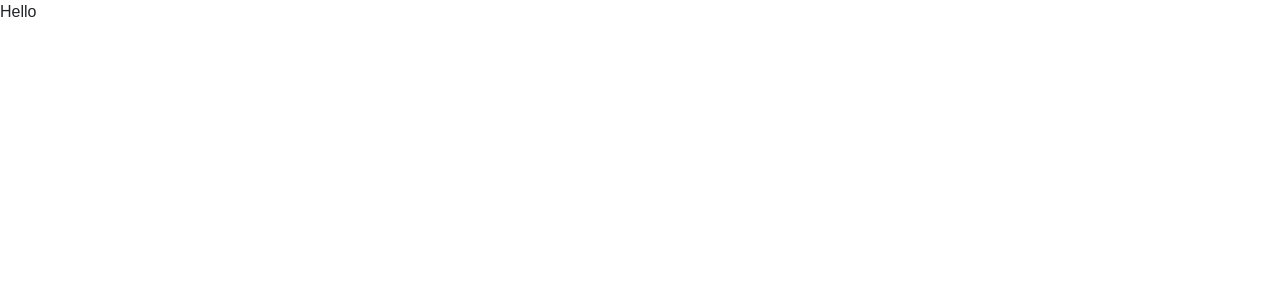
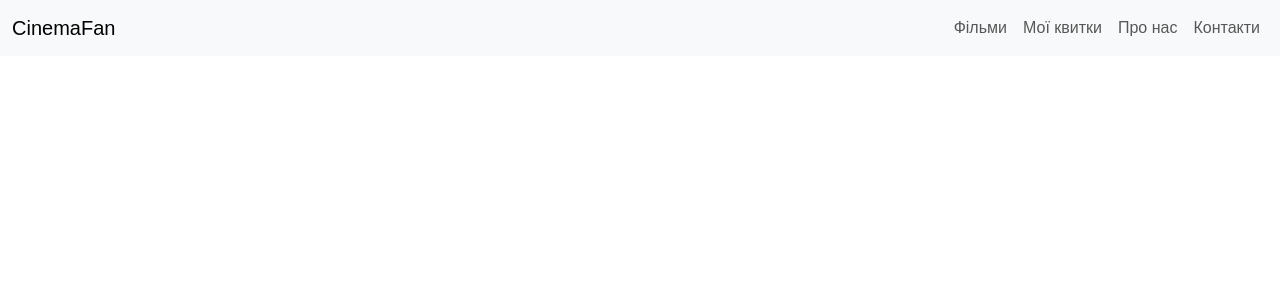
Before and after one commit to DanilByaliy/Cinema-tickets, a React (Create React App) app in the folder client/: page /movies in a window 1280 px wide. Shown: the top 300 px of the page. Built offline with nearby package versions, Linux system fonts and the light colour scheme.

Commit message:
add Header component with main navigation

```diff
--- a/client/src/App.jsx
+++ b/client/src/App.jsx
@@ -1,8 +1,13 @@
 import './App.css';
-import 'bootstrap/dist/css/bootstrap.min.css'
+import 'bootstrap/dist/css/bootstrap.min.css';
+import Header from './Components/Header';
 
 function App() {
-  return <div className="App">Hello</div>;
+  return (
+    <div className="App">
+      <Header />
+    </div>
+  )
 }
 
 export default App;
--- /dev/null
+++ b/client/src/Components/Header.jsx
@@ -0,0 +1,13 @@
+import Navigation from './Navigation';
+
+function Header() {
+  const title = 'CinemaFan';
+
+  return (
+    <header>
+      <Navigation title={title}/>
+    </header>
+  );
+}
+
+export default Header;
--- /dev/null
+++ b/client/src/Components/Navigation.jsx
@@ -0,0 +1,33 @@
+import Container from 'react-bootstrap/Container';
+import Nav from 'react-bootstrap/Nav';
+import Navbar from 'react-bootstrap/Navbar';
+import PropTypes from 'prop-types';
+
+function Navigation({title}) {
+  return (
+    <Navbar bg="light" variant="light" expand="lg">
+        <Container fluid>
+          <Navbar.Brand href="/home">{title}</Navbar.Brand>
+          <Navbar.Toggle aria-controls="navbarScroll" />
+          <Navbar.Collapse id="navbarScroll">
+            <Nav
+              className="justify-content-end"
+              style={{ maxHeight: '100px', width: '100%' }}
+              navbarScroll
+            >
+              <Nav.Link href="/movies">Фільми</Nav.Link>
+              <Nav.Link href="/myTickets">Мої квитки</Nav.Link>
+              <Nav.Link href="/about">Про нас</Nav.Link>
+              <Nav.Link href="/contacts">Контакти</Nav.Link>
+            </Nav>
+          </Navbar.Collapse>
+        </Container>
+    </Navbar>
+  )
+}
+
+Navigation.propTypes = {
+  title: PropTypes.string.isRequired
+};
+
+export default Navigation;
```
